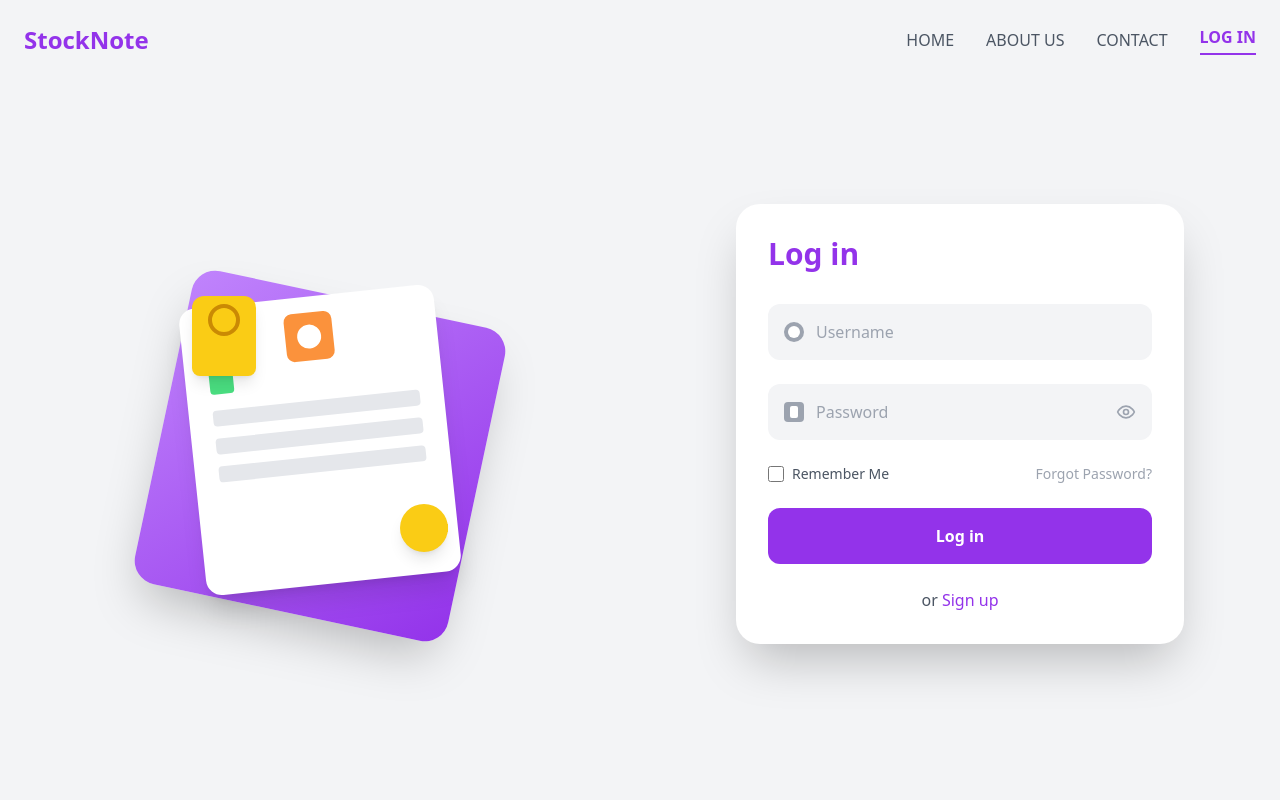
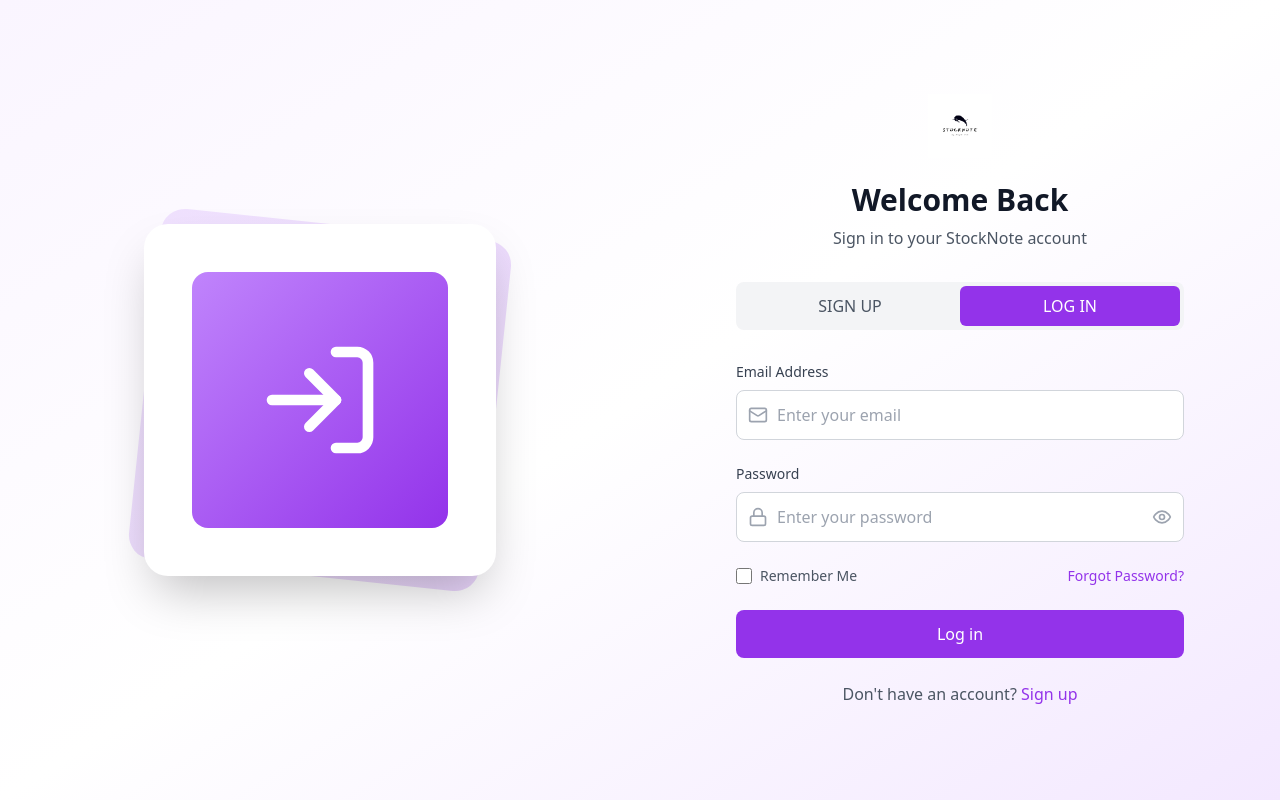
Before and after one commit to shivam2695/StockNote, a React (Vite) app: page / in a window 1280 px wide. Built offline with nearby package versions, Linux system fonts and the light colour scheme.

Commit message:
Updated LoginForm.tsx

```diff
--- a/src/components/LoginForm.tsx
+++ b/src/components/LoginForm.tsx
@@ -1,5 +1,5 @@
 import React, { useState } from 'react';
-import { LogIn, Eye, EyeOff } from 'lucide-react';
+import { LogIn, Mail, Lock, Eye, EyeOff } from 'lucide-react';
 
 interface LoginFormProps {
   onLogin: (email: string, password: string) => void;
@@ -54,104 +54,93 @@ export default function LoginForm({ onLogin, onSwitchToSignUp }: LoginFormProps)
   };
 
   return (
-    <div className="min-h-screen bg-gray-100 flex">
-      {/* Header */}
-      <div className="absolute top-0 left-0 right-0 z-10">
-        <div className="flex items-center justify-between p-6">
-          <div className="text-2xl font-bold text-purple-600">StockNote</div>
-          <div className="flex items-center space-x-8">
-            <button className="text-gray-600 hover:text-gray-900 font-medium">HOME</button>
-            <button className="text-gray-600 hover:text-gray-900 font-medium">ABOUT US</button>
-            <button className="text-gray-600 hover:text-gray-900 font-medium">CONTACT</button>
-            <button className="text-purple-600 font-bold border-b-2 border-purple-600 pb-1">LOG IN</button>
-          </div>
-        </div>
-      </div>
-
+    <div className="min-h-screen bg-gradient-to-br from-purple-50 via-white to-purple-100 flex">
       {/* Left side - Illustration */}
-      <div className="w-1/2 flex items-center justify-center p-12 pt-24">
+      <div className="hidden lg:flex lg:w-1/2 items-center justify-center p-12">
         <div className="relative">
-          {/* 3D Illustration placeholder */}
-          <div className="w-96 h-96 relative">
-            {/* Purple base */}
-            <div className="absolute bottom-0 left-1/2 transform -translate-x-1/2 w-80 h-80 bg-gradient-to-br from-purple-400 to-purple-600 rounded-3xl transform rotate-12 shadow-2xl"></div>
-
-            {/* Document/notepad with lock */}
-            <div className="absolute bottom-8 left-1/2 transform -translate-x-1/2 w-64 h-72 bg-white rounded-2xl shadow-xl transform -rotate-6">
-              {/* Lock icon on document */}
-              <div className="absolute top-4 left-1/2 transform -translate-x-1/2 w-12 h-12 bg-orange-400 rounded-lg flex items-center justify-center">
-                <div className="w-6 h-6 bg-white rounded-full"></div>
-              </div>
-              {/* Document lines */}
-              <div className="p-6 pt-16 space-y-4">
-                <div className="flex items-center space-x-3">
-                  <div className="w-6 h-6 bg-green-400 rounded"></div>
-                </div>
-                <div className="space-y-3">
-                  <div className="h-4 bg-gray-200 rounded"></div>
-                  <div className="h-4 bg-gray-200 rounded"></div>
-                  <div className="h-4 bg-gray-200 rounded"></div>
-                </div>
-              </div>
-            </div>
-
-            {/* Lock */}
-            <div className="absolute top-16 left-16 w-16 h-20 bg-yellow-400 rounded-t-xl rounded-b-lg shadow-lg">
-              <div className="w-8 h-8 border-4 border-yellow-600 rounded-full mx-auto mt-2"></div>
-            </div>
-
-            {/* Key */}
-            <div className="absolute bottom-16 right-16 w-12 h-12 bg-yellow-400 rounded-full shadow-lg">
-              <div className="absolute top-1/2 right-0 w-8 h-2 bg-yellow-400 transform -translate-y-1/2"></div>
+          <div className="absolute inset-0 bg-gradient-to-br from-purple-400 to-purple-600 rounded-3xl transform rotate-6 opacity-20"></div>
+          <div className="relative bg-white rounded-3xl p-12 shadow-2xl">
+            <div className="w-64 h-64 bg-gradient-to-br from-purple-400 to-purple-600 rounded-2xl flex items-center justify-center">
+              <LogIn className="w-32 h-32 text-white" />
             </div>
           </div>
         </div>
       </div>
 
       {/* Right side - Login form */}
-      <div className="w-1/2 flex items-center justify-center p-12 pt-24">
-        <div className="w-full max-w-md bg-white rounded-3xl shadow-2xl p-8">
-          <div className="mb-8">
-            <h1 className="text-3xl font-bold text-purple-600 mb-2">Log in</h1>
+      <div className="w-full lg:w-1/2 flex items-center justify-center p-8">
+        <div className="w-full max-w-md">
+          {/* Header */}
+          <div className="text-center mb-8">
+            <div className="flex items-center justify-center mb-6">
+              <img
+                src="/Black White Minimalist Fierce Bull Logo.png"
+                alt="StockNote Logo"
+                className="h-16 w-auto"
+              />
+            </div>
+            <h1 className="text-3xl font-bold text-gray-900 mb-2">Welcome Back</h1>
+            <p className="text-gray-600">Sign in to your StockNote account</p>
+          </div>
+
+          {/* Navigation */}
+          <div className="flex mb-8 bg-gray-100 rounded-lg p-1">
+            <button
+              type="button"
+              onClick={onSwitchToSignUp}
+              className="flex-1 py-2 px-4 text-center rounded-md text-gray-600 hover:text-gray-900 font-medium transition-colors"
+            >
+              SIGN UP
+            </button>
+            <button
+              type="button"
+              className="flex-1 py-2 px-4 text-center rounded-md bg-purple-600 text-white font-medium transition-colors"
+            >
+              LOG IN
+            </button>
           </div>
 
           <form onSubmit={handleSubmit} className="space-y-6">
             <div>
+              <label htmlFor="email" className="block text-sm font-medium text-gray-700 mb-2">
+                Email Address
+              </label>
               <div className="relative">
-                <div className="absolute left-4 top-1/2 transform -translate-y-1/2 w-5 h-5 bg-gray-400 rounded-full flex items-center justify-center">
-                  <div className="w-3 h-3 bg-white rounded-full"></div>
-                </div>
+                <Mail className="absolute left-3 top-1/2 transform -translate-y-1/2 w-5 h-5 text-gray-400" />
                 <input
+                  id="email"
                   type="email"
                   value={formData.email}
                   onChange={(e) => handleInputChange('email', e.target.value)}
-                  className={`w-full pl-12 pr-4 py-4 bg-gray-100 border-0 rounded-xl focus:ring-2 focus:ring-purple-500 focus:bg-white transition-all ${
-                    errors.email ? 'ring-2 ring-red-500' : ''
+                  className={`w-full pl-10 pr-4 py-3 border rounded-lg focus:ring-2 focus:ring-purple-500 focus:border-purple-500 transition-colors ${
+                    errors.email ? 'border-red-500' : 'border-gray-300'
                   }`}
-                  placeholder="Username"
+                  placeholder="Enter your email"
                 />
               </div>
               {errors.email && <p className="mt-1 text-sm text-red-600">{errors.email}</p>}
             </div>
 
             <div>
+              <label htmlFor="password" className="block text-sm font-medium text-gray-700 mb-2">
+                Password
+              </label>
               <div className="relative">
-                <div className="absolute left-4 top-1/2 transform -translate-y-1/2 w-5 h-5 bg-gray-400 rounded flex items-center justify-center">
-                  <div className="w-2 h-3 bg-white rounded-sm"></div>
-                </div>
+                <Lock className="absolute left-3 top-1/2 transform -translate-y-1/2 w-5 h-5 text-gray-400" />
                 <input
+                  id="password"
                   type={showPassword ? 'text' : 'password'}
                   value={formData.password}
                   onChange={(e) => handleInputChange('password', e.target.value)}
-                  className={`w-full pl-12 pr-12 py-4 bg-gray-100 border-0 rounded-xl focus:ring-2 focus:ring-purple-500 focus:bg-white transition-all ${
-                    errors.password ? 'ring-2 ring-red-500' : ''
+                  className={`w-full pl-10 pr-12 py-3 border rounded-lg focus:ring-2 focus:ring-purple-500 focus:border-purple-500 transition-colors ${
+                    errors.password ? 'border-red-500' : 'border-gray-300'
                   }`}
-                  placeholder="Password"
+                  placeholder="Enter your password"
                 />
                 <button
                   type="button"
                   onClick={() => setShowPassword(!showPassword)}
-                  className="absolute right-4 top-1/2 transform -translate-y-1/2 text-gray-400 hover:text-gray-600"
+                  className="absolute right-3 top-1/2 transform -translate-y-1/2 text-gray-400 hover:text-gray-600"
                 >
                   {showPassword ? <EyeOff className="w-5 h-5" /> : <Eye className="w-5 h-5" />}
                 </button>
@@ -159,7 +148,7 @@ export default function LoginForm({ onLogin, onSwitchToSignUp }: LoginFormProps)
               {errors.password && <p className="mt-1 text-sm text-red-600">{errors.password}</p>}
             </div>
 
-            <div className="flex items-center justify-between text-sm">
+            <div className="flex items-center justify-between">
               <div className="flex items-center">
                 <input
                   id="remember-me"
@@ -168,13 +157,13 @@ export default function LoginForm({ onLogin, onSwitchToSignUp }: LoginFormProps)
                   onChange={(e) => setRememberMe(e.target.checked)}
                   className="w-4 h-4 text-purple-600 border-gray-300 rounded focus:ring-purple-500"
                 />
-                <label htmlFor="remember-me" className="ml-2 text-gray-600">
+                <label htmlFor="remember-me" className="ml-2 text-sm text-gray-600">
                   Remember Me
                 </label>
               </div>
               <button
                 type="button"
-                className="text-gray-400 hover:text-gray-600"
+                className="text-sm text-purple-600 hover:text-purple-500"
               >
                 Forgot Password?
               </button>
@@ -183,14 +172,14 @@ export default function LoginForm({ onLogin, onSwitchToSignUp }: LoginFormProps)
             <button
               type="submit"
               disabled={isLoading}
-              className="w-full bg-purple-600 text-white py-4 px-6 rounded-xl font-semibold hover:bg-purple-700 focus:ring-2 focus:ring-purple-500 focus:ring-offset-2 disabled:opacity-50 disabled:cursor-not-allowed transition-all"
+              className="w-full bg-purple-600 text-white py-3 px-4 rounded-lg font-medium hover:bg-purple-700 focus:ring-2 focus:ring-purple-500 focus:ring-offset-2 disabled:opacity-50 disabled:cursor-not-allowed transition-colors"
             >
               {isLoading ? 'Signing in...' : 'Log in'}
             </button>
           </form>
 
           <div className="mt-6 text-center">
-            <span className="text-gray-600">or </span>
+            <span className="text-gray-600">Don't have an account? </span>
             <button
               onClick={onSwitchToSignUp}
               className="text-purple-600 hover:text-purple-500 font-medium"
--- a/src/components/SignUpForm.tsx
+++ b/src/components/SignUpForm.tsx
@@ -66,105 +66,108 @@ export default function SignUpForm({ onSignUp, onSwitchToLogin }: SignUpFormProp
   };
 
   return (
-    <div className="min-h-screen bg-gray-100 flex">
-      {/* Header */}
-      <div className="absolute top-0 left-0 right-0 z-10">
-        <div className="flex items-center justify-between p-6">
-          <div className="text-2xl font-bold text-purple-600">StockNote</div>
-          <div className="flex items-center space-x-8">
-            <button className="text-gray-600 hover:text-gray-900 font-medium">HOME</button>
-            <button className="text-gray-600 hover:text-gray-900 font-medium">ABOUT US</button>
-            <button className="text-gray-600 hover:text-gray-900 font-medium">CONTACT</button>
-            <button className="text-purple-600 font-bold border-b-2 border-purple-600 pb-1">SIGN UP</button>
+    <div className="min-h-screen bg-gradient-to-br from-purple-50 via-white to-purple-100 flex">
+      {/* Left side - Illustration */}
+      <div className="hidden lg:flex lg:w-1/2 items-center justify-center p-12">
+        <div className="relative">
+          <div className="absolute inset-0 bg-gradient-to-br from-purple-400 to-purple-600 rounded-3xl transform rotate-6 opacity-20"></div>
+          <div className="relative bg-white rounded-3xl p-12 shadow-2xl">
+            <div className="w-64 h-64 bg-gradient-to-br from-purple-400 to-purple-600 rounded-2xl flex items-center justify-center">
+              <UserPlus className="w-32 h-32 text-white" />
             </div>
-        </div>
-      </div>
-
-      {/* Left side - Illustration */}
-      <div className="w-1/2 flex items-center justify-center p-12 pt-24">
-        <div className="relative">
-          {/* 3D Illustration placeholder */}
-          <div className="w-96 h-96 relative">
-            {/* Purple base */}
-            <div className="absolute bottom-0 left-1/2 transform -translate-x-1/2 w-80 h-80 bg-gradient-to-br from-purple-400 to-purple-600 rounded-3xl transform rotate-12 shadow-2xl"></div>
-
-            {/* Document/notepad */}
-            <div className="absolute bottom-8 left-1/2 transform -translate-x-1/2 w-64 h-72 bg-white rounded-2xl shadow-xl transform -rotate-6">
-              {/* Document lines */}
-              <div className="p-6 space-y-4">
-                <div className="flex items-center space-x-3">
-                  <div className="w-6 h-6 bg-green-400 rounded"></div>
-                  <div className="w-6 h-6 bg-green-400 rounded"></div>
-                </div>
-                <div className="space-y-3">
-                  <div className="h-4 bg-gray-200 rounded"></div>
-                  <div className="h-4 bg-gray-200 rounded"></div>
-                  <div className="h-4 bg-gray-200 rounded"></div>
-                </div>
-              </div>
-            </div>
-
-            {/* Pencil */}
-            <div className="absolute top-8 left-8 w-16 h-4 bg-gradient-to-r from-yellow-400 to-orange-400 rounded-full transform -rotate-45 shadow-lg"></div>
-            <div className="absolute top-6 left-6 w-4 h-4 bg-purple-600 rounded-full transform -rotate-45"></div>
           </div>
         </div>
       </div>
 
       {/* Right side - Sign up form */}
-      <div className="w-1/2 flex items-center justify-center p-12 pt-24">
-        <div className="w-full max-w-md bg-white rounded-3xl shadow-2xl p-8">
-          <div className="mb-8">
-            <h1 className="text-3xl font-bold text-purple-600 mb-2">Sign up</h1>
+      <div className="w-full lg:w-1/2 flex items-center justify-center p-8">
+        <div className="w-full max-w-md">
+          {/* Header */}
+          <div className="text-center mb-8">
+            <div className="flex items-center justify-center mb-6">
+              <img
+                src="/Black White Minimalist Fierce Bull Logo.png"
+                alt="StockNote Logo"
+                className="h-16 w-auto"
+              />
+            </div>
+            <h1 className="text-3xl font-bold text-gray-900 mb-2">Create Account</h1>
+            <p className="text-gray-600">Join StockNote and start tracking your trades</p>
+          </div>
+
+          {/* Navigation */}
+          <div className="flex mb-8 bg-gray-100 rounded-lg p-1">
+            <button
+              type="button"
+              className="flex-1 py-2 px-4 text-center rounded-md bg-purple-600 text-white font-medium transition-colors"
+            >
+              SIGN UP
+            </button>
+            <button
+              type="button"
+              onClick={onSwitchToLogin}
+              className="flex-1 py-2 px-4 text-center rounded-md text-gray-600 hover:text-gray-900 font-medium transition-colors"
+            >
+              LOG IN
+            </button>
           </div>
 
           <form onSubmit={handleSubmit} className="space-y-6">
             <div>
-              <label className="block text-sm font-medium text-gray-700 mb-2">
+              <label htmlFor="name" className="block text-sm font-medium text-gray-700 mb-2">
                 Full Name
               </label>
+              <div className="relative">
+                <User className="absolute left-3 top-1/2 transform -translate-y-1/2 w-5 h-5 text-gray-400" />
                 <input
+                  id="name"
                   type="text"
                   value={formData.name}
                   onChange={(e) => handleInputChange('name', e.target.value)}
-                className={`w-full px-4 py-3 bg-gray-100 border-0 rounded-xl focus:ring-2 focus:ring-purple-500 focus:bg-white transition-all ${
-                  errors.name ? 'ring-2 ring-red-500' : ''
+                  className={`w-full pl-10 pr-4 py-3 border rounded-lg focus:ring-2 focus:ring-purple-500 focus:border-purple-500 transition-colors ${
+                    errors.name ? 'border-red-500' : 'border-gray-300'
                   }`}
-                placeholder="Daniel Gallego"
+                  placeholder="Enter your full name"
                 />
+              </div>
               {errors.name && <p className="mt-1 text-sm text-red-600">{errors.name}</p>}
             </div>
 
             <div>
-              <label className="block text-sm font-medium text-gray-700 mb-2">
+              <label htmlFor="email" className="block text-sm font-medium text-gray-700 mb-2">
                 Email Address
               </label>
+              <div className="relative">
+                <Mail className="absolute left-3 top-1/2 transform -translate-y-1/2 w-5 h-5 text-gray-400" />
                 <input
+                  id="email"
                   type="email"
                   value={formData.email}
                   onChange={(e) => handleInputChange('email', e.target.value)}
-                className={`w-full px-4 py-3 bg-gray-100 border-0 rounded-xl focus:ring-2 focus:ring-purple-500 focus:bg-white transition-all ${
-                  errors.email ? 'ring-2 ring-red-500' : ''
+                  className={`w-full pl-10 pr-4 py-3 border rounded-lg focus:ring-2 focus:ring-purple-500 focus:border-purple-500 transition-colors ${
+                    errors.email ? 'border-red-500' : 'border-gray-300'
                   }`}
-                placeholder="hello@reallygreatsite.com"
+                  placeholder="Enter your email"
                 />
+              </div>
               {errors.email && <p className="mt-1 text-sm text-red-600">{errors.email}</p>}
             </div>
 
-            <div className="grid grid-cols-2 gap-4">
             <div>
-                <label className="block text-sm font-medium text-gray-700 mb-2">
+              <label htmlFor="password" className="block text-sm font-medium text-gray-700 mb-2">
                 Password
               </label>
               <div className="relative">
+                <Lock className="absolute left-3 top-1/2 transform -translate-y-1/2 w-5 h-5 text-gray-400" />
                 <input
+                  id="password"
                   type={showPassword ? 'text' : 'password'}
                   value={formData.password}
                   onChange={(e) => handleInputChange('password', e.target.value)}
-                    className={`w-full px-4 py-3 bg-gray-100 border-0 rounded-xl focus:ring-2 focus:ring-purple-500 focus:bg-white transition-all pr-10 ${
-                      errors.password ? 'ring-2 ring-red-500' : ''
+                  className={`w-full pl-10 pr-12 py-3 border rounded-lg focus:ring-2 focus:ring-purple-500 focus:border-purple-500 transition-colors ${
+                    errors.password ? 'border-red-500' : 'border-gray-300'
                   }`}
-                    placeholder="••••••••••"
+                  placeholder="Enter your password"
                 />
                 <button
                   type="button"
@@ -178,18 +181,20 @@ export default function SignUpForm({ onSignUp, onSwitchToLogin }: SignUpFormProp
             </div>
 
             <div>
-                <label className="block text-sm font-medium text-gray-700 mb-2">
+              <label htmlFor="confirmPassword" className="block text-sm font-medium text-gray-700 mb-2">
                 Confirm Password
               </label>
               <div className="relative">
+                <Lock className="absolute left-3 top-1/2 transform -translate-y-1/2 w-5 h-5 text-gray-400" />
                 <input
+                  id="confirmPassword"
                   type={showConfirmPassword ? 'text' : 'password'}
                   value={formData.confirmPassword}
                   onChange={(e) => handleInputChange('confirmPassword', e.target.value)}
-                    className={`w-full px-4 py-3 bg-gray-100 border-0 rounded-xl focus:ring-2 focus:ring-purple-500 focus:bg-white transition-all pr-10 ${
-                      errors.confirmPassword ? 'ring-2 ring-red-500' : ''
+                  className={`w-full pl-10 pr-12 py-3 border rounded-lg focus:ring-2 focus:ring-purple-500 focus:border-purple-500 transition-colors ${
+                    errors.confirmPassword ? 'border-red-500' : 'border-gray-300'
                   }`}
-                    placeholder="••••••••••"
+                  placeholder="Confirm your password"
                 />
                 <button
                   type="button"
@@ -201,19 +206,18 @@ export default function SignUpForm({ onSignUp, onSwitchToLogin }: SignUpFormProp
               </div>
               {errors.confirmPassword && <p className="mt-1 text-sm text-red-600">{errors.confirmPassword}</p>}
             </div>
-            </div>
 
             <button
               type="submit"
               disabled={isLoading}
-              className="w-full bg-purple-600 text-white py-4 px-6 rounded-xl font-semibold hover:bg-purple-700 focus:ring-2 focus:ring-purple-500 focus:ring-offset-2 disabled:opacity-50 disabled:cursor-not-allowed transition-all"
+              className="w-full bg-purple-600 text-white py-3 px-4 rounded-lg font-medium hover:bg-purple-700 focus:ring-2 focus:ring-purple-500 focus:ring-offset-2 disabled:opacity-50 disabled:cursor-not-allowed transition-colors"
             >
               {isLoading ? 'Creating Account...' : 'Create Account'}
             </button>
           </form>
 
           <div className="mt-6 text-center">
-            <span className="text-gray-600">or </span>
+            <span className="text-gray-600">Already have an account? </span>
             <button
               onClick={onSwitchToLogin}
               className="text-purple-600 hover:text-purple-500 font-medium"
```
Lines whose indentation alone changed are shown as unchanged.
